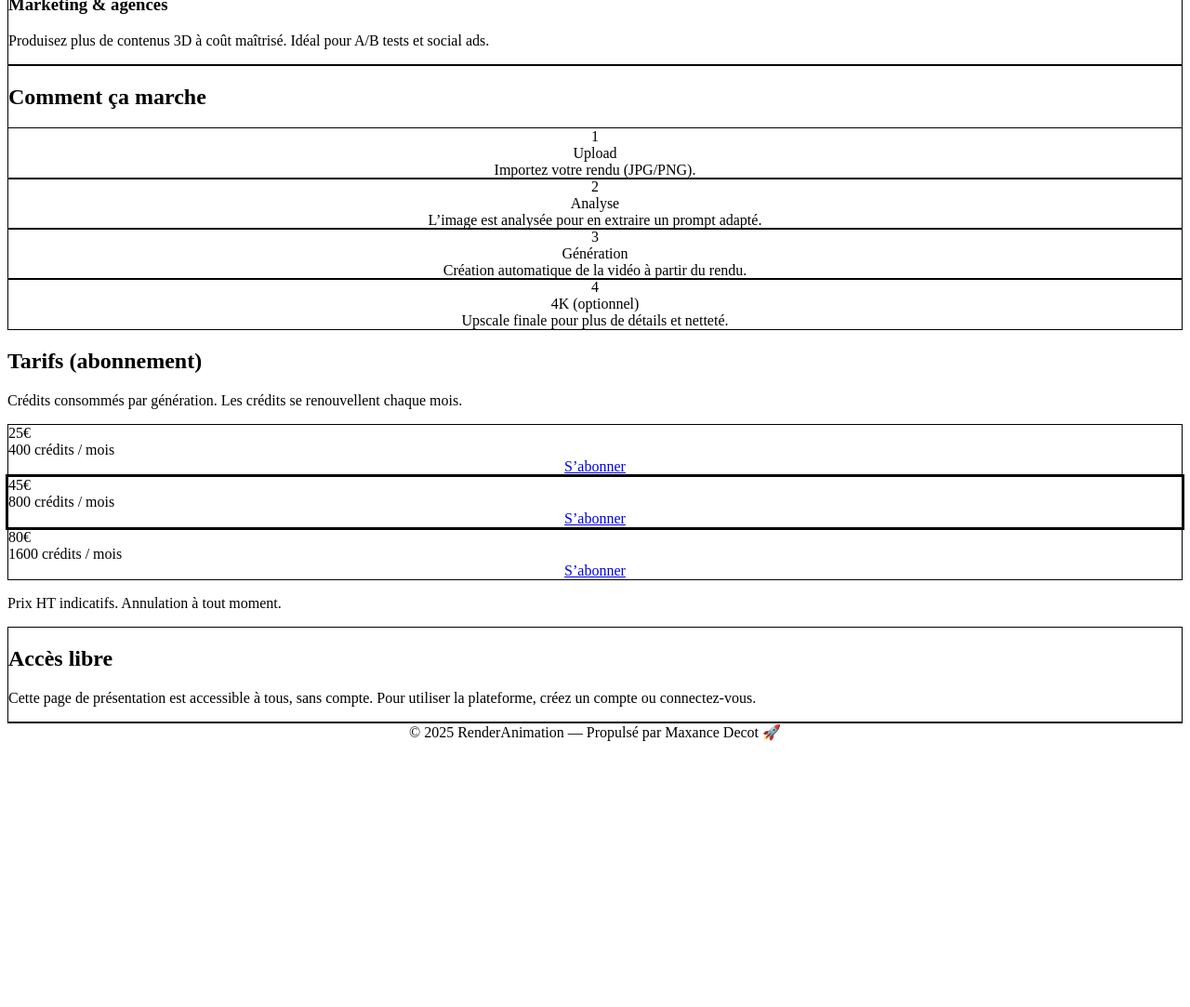
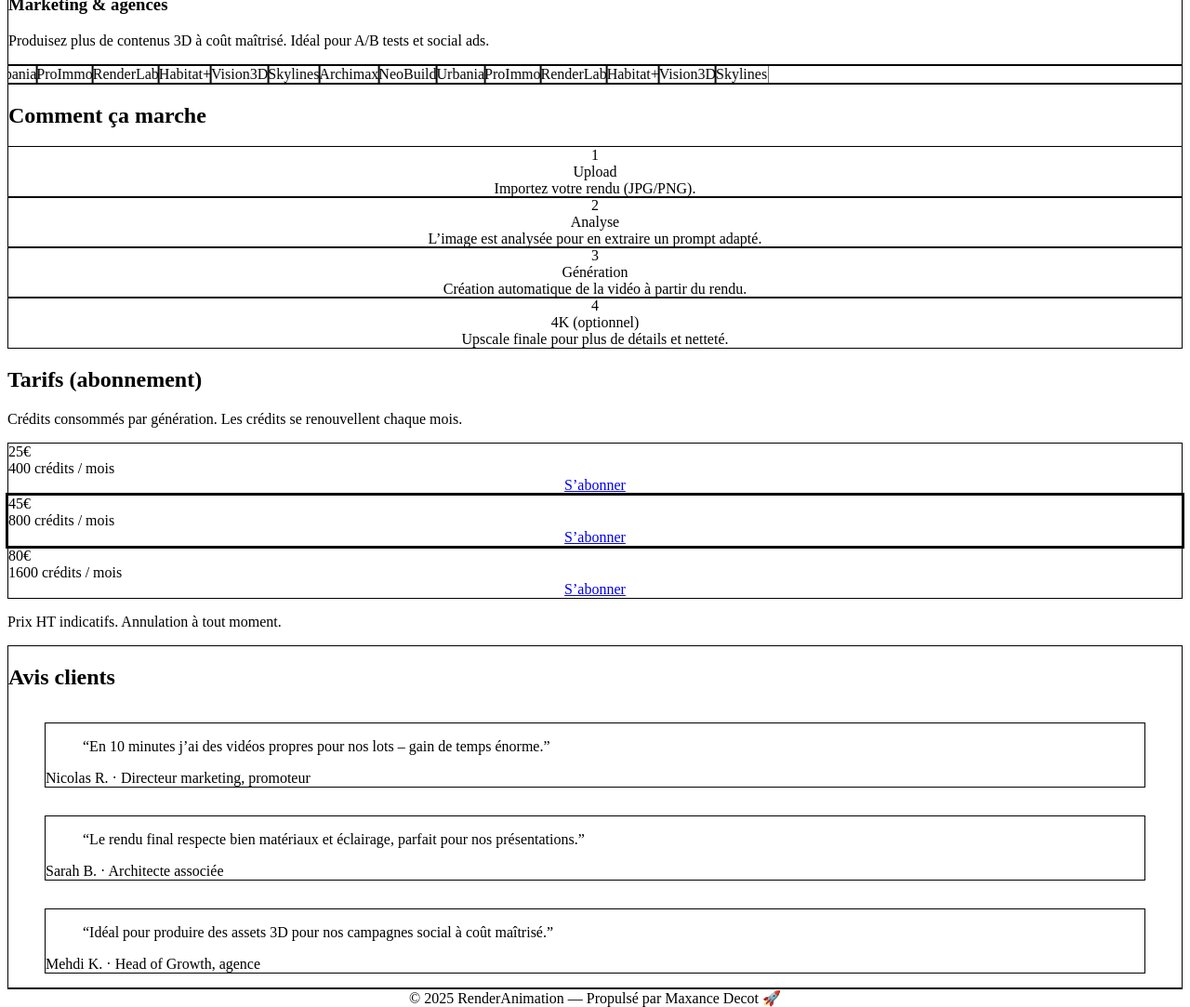
Before and after one commit to maxancedecot/Renderanimation, a Next.js app: page / in a window 1280 px wide. Shown: the part 1304-2387 px from the top of the page at 93% size. Before the commit the page ends 2101 px from the top, so only its background shows below. Built offline with nearby package versions, Linux system fonts and the light colour scheme; no server answers.

Commit message:
feat(landing): replace 'Accès libre' with 'Avis clients' and add auto-scrolling logos marquee above 'Comment ça marche'; add marquee CSS

```diff
--- a/src/app/globals.css
+++ b/src/app/globals.css
@@ -66,3 +66,12 @@ html, body { height: 100%; }
 
 /* Stepper numbers forced white in dark */
 .dark .step-number { color: #ffffff !important; }
+
+/* Logos marquee animation */
+@keyframes scroll-x {
+  0% { transform: translateX(0); }
+  100% { transform: translateX(-50%); }
+}
+.animate-scroll-x {
+  animation: scroll-x 25s linear infinite;
+}
--- a/src/app/page.tsx
+++ b/src/app/page.tsx
@@ -77,6 +77,42 @@ export default function Page() {
         ))}
       </section>
 
+      {/* Logos (défilement automatique) */}
+      <section className="rounded-2xl border bg-white p-4 shadow-sm overflow-hidden">
+        <div className="relative w-full">
+          <div className="flex items-center gap-12 whitespace-nowrap animate-scroll-x will-change-transform">
+            {[
+              "Archimax",
+              "NeoBuild",
+              "Urbania",
+              "ProImmo",
+              "RenderLab",
+              "Habitat+",
+              "Vision3D",
+              "Skylines",
+            ].map((name, idx) => (
+              <div key={`logo1-${idx}`} className="shrink-0 h-10 px-5 grid place-items-center rounded-lg ring-1 ring-black/5 bg-white text-neutral-700 font-medium">
+                {name}
+              </div>
+            ))}
+            {[
+              "Archimax",
+              "NeoBuild",
+              "Urbania",
+              "ProImmo",
+              "RenderLab",
+              "Habitat+",
+              "Vision3D",
+              "Skylines",
+            ].map((name, idx) => (
+              <div key={`logo2-${idx}`} className="shrink-0 h-10 px-5 grid place-items-center rounded-lg ring-1 ring-black/5 bg-white text-neutral-700 font-medium">
+                {name}
+              </div>
+            ))}
+          </div>
+        </div>
+      </section>
+
       {/* Comment ça marche */}
       <section className="rounded-2xl border bg-white p-6 shadow-sm">
         <h2 className="text-lg font-semibold">Comment ça marche</h2>
@@ -120,12 +156,33 @@ export default function Page() {
         <p className="text-xs text-neutral-500">Prix HT indicatifs. Annulation à tout moment.</p>
       </section>
 
-      {/* Accès */}
+      {/* Avis clients */}
       <section className="rounded-2xl border bg-white p-6 shadow-sm">
-        <h2 className="text-lg font-semibold">Accès libre</h2>
-        <p className="text-sm text-neutral-600 mt-1">
-          Cette page de présentation est accessible à tous, sans compte. Pour utiliser la plateforme, créez un compte ou connectez-vous.
-        </p>
+        <h2 className="text-lg font-semibold">Avis clients</h2>
+        <div className="grid md:grid-cols-3 gap-6 mt-4">
+          {[
+            {
+              q: "En 10 minutes j’ai des vidéos propres pour nos lots – gain de temps énorme.",
+              a: "Nicolas R.",
+              r: "Directeur marketing, promoteur",
+            },
+            {
+              q: "Le rendu final respecte bien matériaux et éclairage, parfait pour nos présentations.",
+              a: "Sarah B.",
+              r: "Architecte associée",
+            },
+            {
+              q: "Idéal pour produire des assets 3D pour nos campagnes social à coût maîtrisé.",
+              a: "Mehdi K.",
+              r: "Head of Growth, agence",
+            },
+          ].map((t, i) => (
+            <figure key={i} className="rounded-xl bg-white p-5 ring-1 ring-black/5">
+              <blockquote className="text-sm text-neutral-700">“{t.q}”</blockquote>
+              <figcaption className="mt-3 text-xs text-neutral-500">{t.a} · {t.r}</figcaption>
+            </figure>
+          ))}
+        </div>
       </section>
 
 
```
